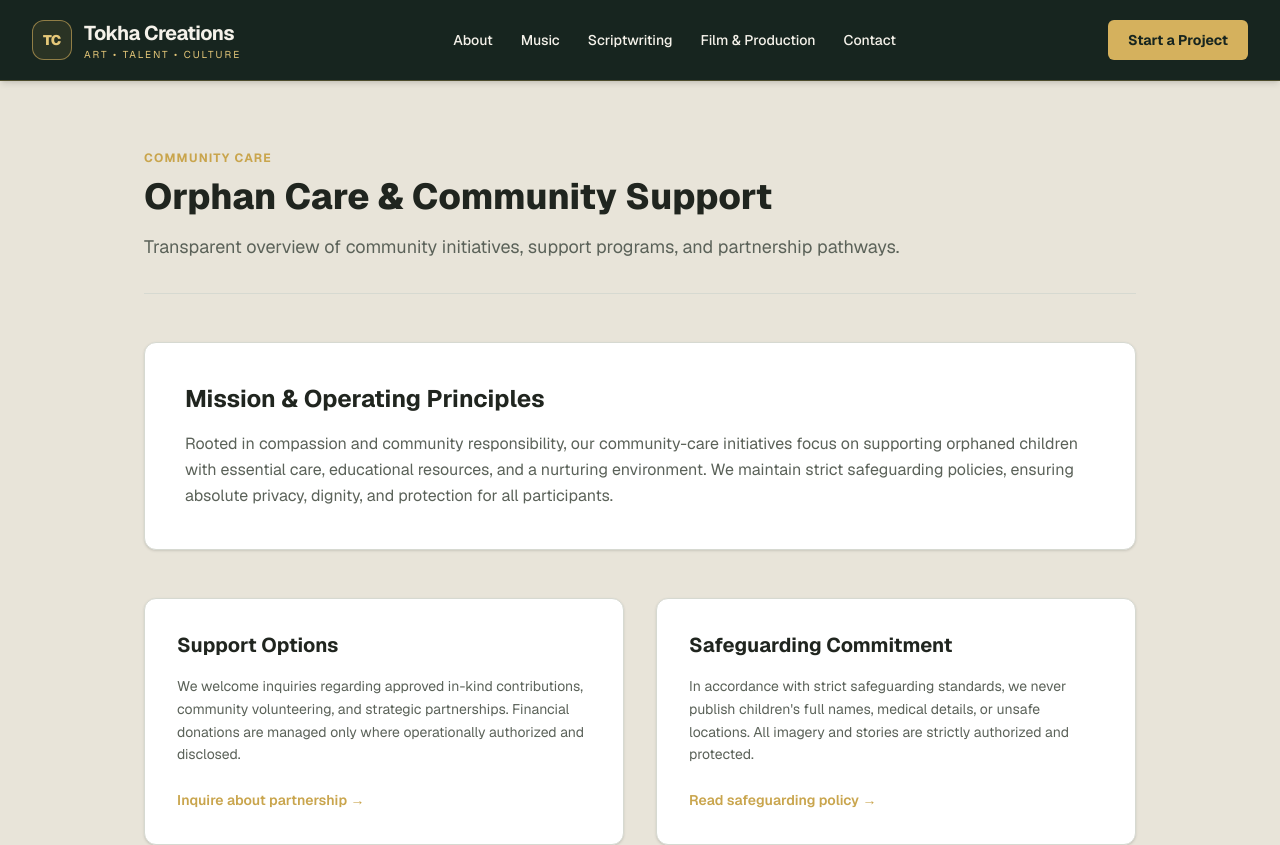
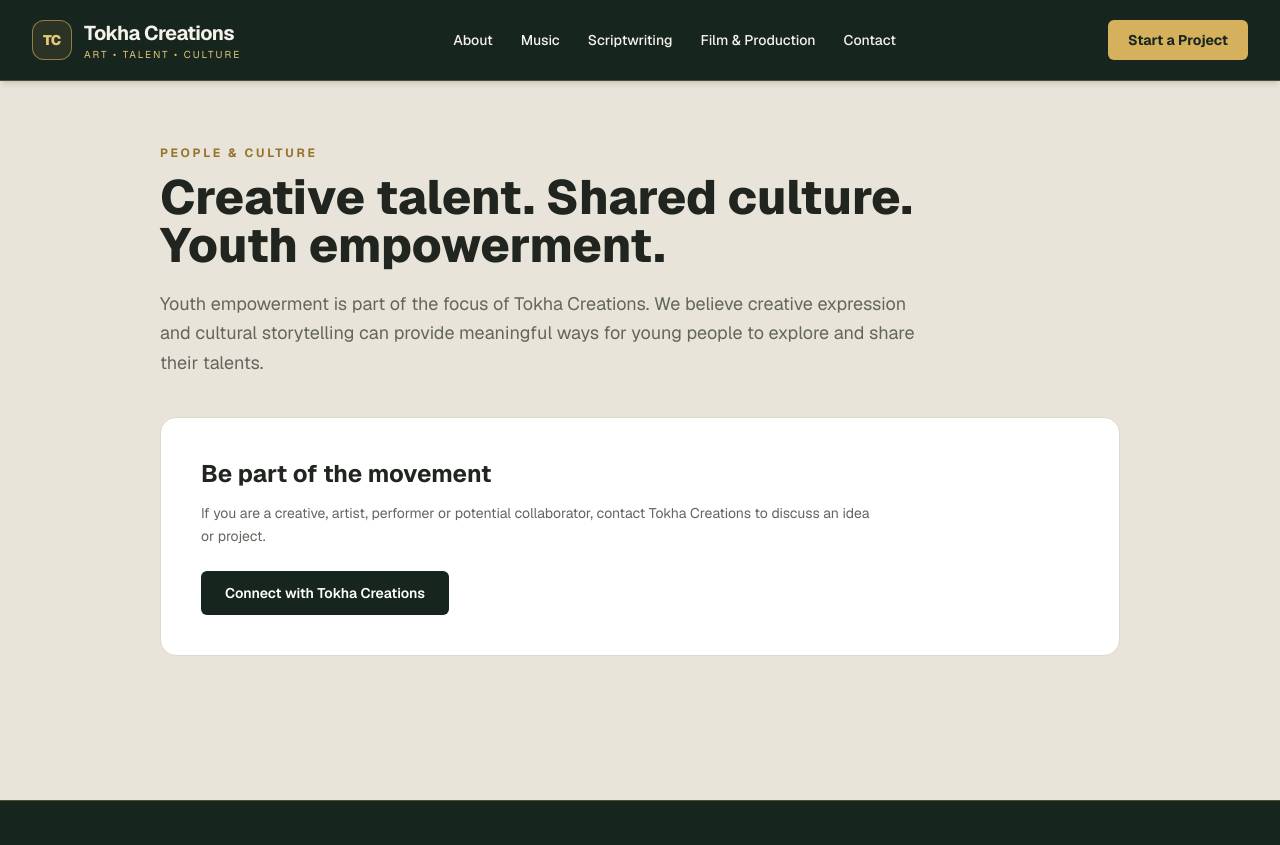
Before and after one commit to Jonathan97k/chikondi, a Next.js app: page /community in a window 1280 px wide. Shown: the top 845 px of the page. Built offline with nearby package versions, Linux system fonts and the light colour scheme.

Commit message:
Adapt app/community/page.tsx for Tokha Creations

```diff
--- a/app/community/page.tsx
+++ b/app/community/page.tsx
@@ -2,51 +2,17 @@ import Link from "next/link";
 
 export default function CommunityPage() {
   return (
-    <div className="max-w-5xl mx-auto px-4 py-16 text-[#20251F]">
-      <div className="mb-12 border-b border-[#D6D9D1] pb-8">
-        <span className="text-xs uppercase tracking-widest text-[#C9A54D] font-bold">Community Care</span>
-        <h1 className="text-4xl font-extrabold mt-2 mb-4">Orphan Care & Community Support</h1>
-        <p className="text-lg text-[#5B6259] max-w-3xl">
-          Transparent overview of community initiatives, support programs, and partnership pathways.
-        </p>
+    <main className="mx-auto max-w-5xl px-4 py-16 text-[#20251F] sm:px-6 lg:px-8">
+      <header className="mb-10 max-w-3xl">
+        <p className="mb-3 text-xs font-bold uppercase tracking-[0.22em] text-[#98752E]">People & culture</p>
+        <h1 className="text-4xl font-extrabold sm:text-5xl">Creative talent. Shared culture. Youth empowerment.</h1>
+        <p className="mt-5 text-lg leading-relaxed text-[#62665D]">Youth empowerment is part of the focus of Tokha Creations. We believe creative expression and cultural storytelling can provide meaningful ways for young people to explore and share their talents.</p>
+      </header>
+      <div className="rounded-2xl border border-[#DED9CC] bg-white p-8 sm:p-10">
+        <h2 className="text-2xl font-bold">Be part of the movement</h2>
+        <p className="mt-3 max-w-2xl text-sm leading-relaxed text-[#62665D]">If you are a creative, artist, performer or potential collaborator, contact Tokha Creations to discuss an idea or project.</p>
+        <Link href="/contact" className="mt-6 inline-flex rounded-md bg-[#17251F] px-6 py-3 text-sm font-semibold text-white hover:bg-[#30473A]">Connect with Tokha Creations</Link>
       </div>
-
-      <div className="space-y-12 mb-16">
-        <div className="bg-white rounded-xl p-8 sm:p-10 border border-[#D6D9D1] shadow-sm space-y-4">
-          <h2 className="text-2xl font-bold">Mission & Operating Principles</h2>
-          <p className="text-[#5B6259] leading-relaxed">
-            Rooted in compassion and community responsibility, our community-care initiatives focus on supporting orphaned children with essential care, educational resources, and a nurturing environment. We maintain strict safeguarding policies, ensuring absolute privacy, dignity, and protection for all participants.
-          </p>
-        </div>
-
-        <div className="grid grid-cols-1 md:grid-cols-2 gap-8">
-          <div className="bg-white rounded-xl p-8 border border-[#D6D9D1] shadow-sm space-y-4">
-            <h3 className="text-xl font-bold text-[#20251F]">Support Options</h3>
-            <p className="text-[#5B6259] text-sm leading-relaxed">
-              We welcome inquiries regarding approved in-kind contributions, community volunteering, and strategic partnerships. Financial donations are managed only where operationally authorized and disclosed.
-            </p>
-            <Link
-              href="/hire"
-              className="inline-block pt-2 text-[#C9A54D] font-semibold text-sm hover:underline"
-            >
-              Inquire about partnership →
-            </Link>
-          </div>
-
-          <div className="bg-white rounded-xl p-8 border border-[#D6D9D1] shadow-sm space-y-4">
-            <h3 className="text-xl font-bold text-[#20251F]">Safeguarding Commitment</h3>
-            <p className="text-[#5B6259] text-sm leading-relaxed">
-              In accordance with strict safeguarding standards, we never publish children&apos;s full names, medical details, or unsafe locations. All imagery and stories are strictly authorized and protected.
-            </p>
-            <Link
-              href="/safeguarding"
-              className="inline-block pt-2 text-[#C9A54D] font-semibold text-sm hover:underline"
-            >
-              Read safeguarding policy →
-            </Link>
-          </div>
-        </div>
-      </div>
-    </div>
+    </main>
   );
 }
```
